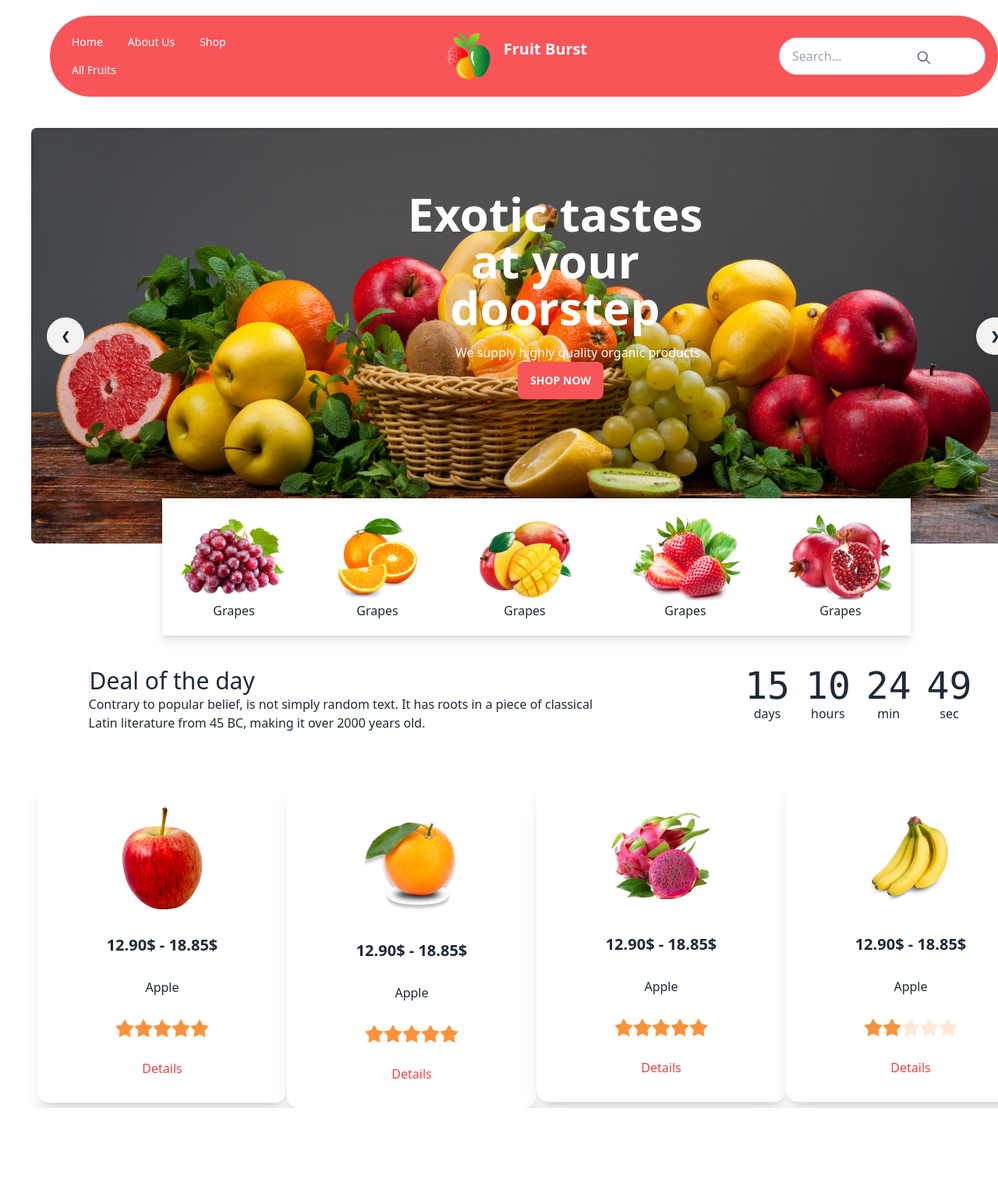
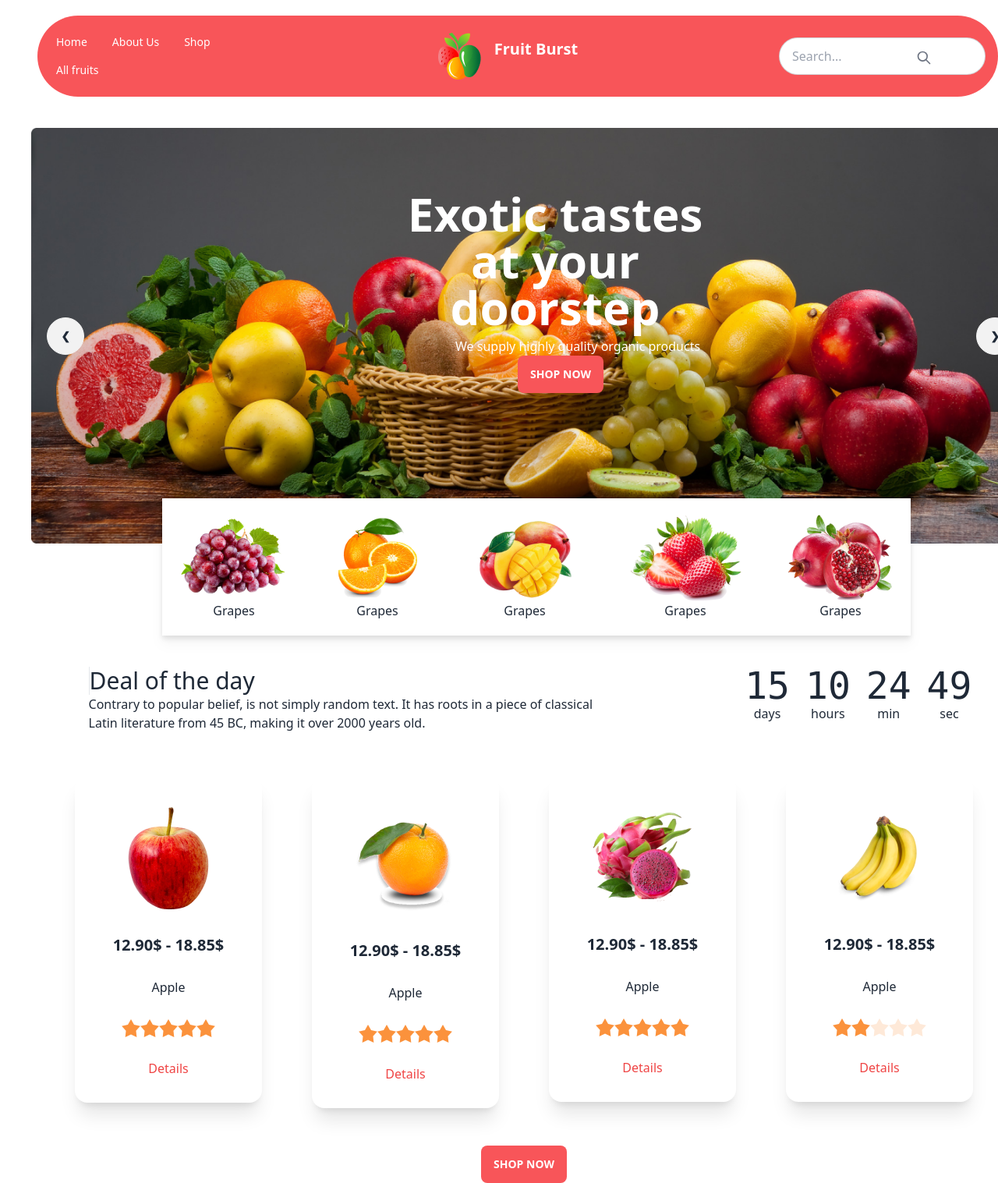
Before and after one commit to SalmanJunaed/fruit-brust, a website: page index.html in a window 1280 px wide. Shown: the top 1517 px of the page at 78% size. Before the commit the page ends 1421 px from the top, so only its background shows below. Drawn offline with nearby package versions, Linux system fonts and the light colour scheme.

Commit message:
deal card fixed, button added and width fixed

```diff
--- a/index.html
+++ b/index.html
@@ -30,18 +30,18 @@
     </script>
 
 </head>
-<body class="container font-lato">
+<body class="container font-lato w-[1240]">
     <header>
         <!-- Nav bar -->
-        <nav class=" mt-5 ml-8 md:ml-4 lg:ml-16">
-            <div class="navbar bg-base-100 md:bg-[#F85559] rounded-full md:text-white">
+        <nav class=" mt-5 ml-8 md:ml-4 lg:ml-12">
+            <div class="navbar bg-base-100 md:bg-[#F85559] rounded-full md:text-white pl-16">
                 <!-- Nav Start part -->
-                <div class="navbar-start">
-                    <ul class="menu menu-horizontal px-1 hidden lg:flex">
+                <div class="navbar-start -ml-16">
+                    <ul class="menu menu-horizontal hidden lg:flex lg:flex-1">
                         <li><a>Home</a></li>
                         <li><a>About Us</a></li>
                         <li><a>Shop</a></li>
-                        <li><a>All Fruits</a></li>
+                        <li><a>All fruits</a></li>
                     </ul>
                         <img src="images/logo.png" class="md:invisible" alt="">
                     <a class=" md:invisible btn btn-ghost normal-case text-xl ">Fruit Burst</a>
@@ -84,7 +84,7 @@
                     <div class="relative">
                         <div class="absolute lg:mt-20 lg:mx-96 pl-16">
                             <h2 class="lg:text-6xl text-3xl font-extrabold  text-center">Exotic tastes at your <br>doorstep</h1>
-                            <p class="lg:ml-24 lg:mt-4">We supply highly quality organic products</p>
+                            <p class="lg:ml-24 lg:mt-2">We supply highly quality organic products</p>
                             <button class="btn border-none bg-[#F85559] lg:ml-44 ml-24 text-white">Shop Now</button>
                         </div>
                         <img src="/images/banner1.png" class="w-full" />
@@ -99,7 +99,7 @@
                     <div class="relative">
                         <div class="absolute lg:mt-20 lg:mx-96 pl-16">
                             <h2 class="lg:text-6xl text-3xl font-extrabold  text-center">Exotic tastes at your <br>doorstep</h1>
-                            <p class="lg:ml-24 lg:mt-4">We supply highly quality organic products</p>
+                            <p class="lg:ml-24 lg:mt-2">We supply highly quality organic products</p>
                             <button class="btn border-none bg-[#F85559] lg:ml-44 ml-24 text-white">Shop Now</button>
                         </div>
                         <img src="/images/banner2.png" class="w-full" />
@@ -114,7 +114,7 @@
                     <div class="relative">
                         <div class="absolute lg:mt-20 lg:mx-96 pl-16">
                             <h2 class="lg:text-6xl text-3xl font-extrabold  text-center">Exotic tastes at your <br>doorstep</h1>
-                            <p class="lg:ml-24 lg:mt-4">We supply highly quality organic products</p>
+                            <p class="lg:ml-24 lg:mt-2">We supply highly quality organic products</p>
                             <button class="btn border-none bg-[#F85559] lg:ml-44 ml-24 text-white">Shop Now</button>
                         </div>
                         <img src="/images/banner3.png" class="w-full" />
@@ -129,7 +129,7 @@
                     <div class="relative">
                         <div class="absolute lg:mt-20 lg:mx-96 pl-16">
                             <h2 class="lg:text-6xl text-3xl font-extrabold  text-center">Exotic tastes at your <br>doorstep</h1>
-                            <p class="lg:ml-24 lg:mt-4">We supply highly quality organic products</p>
+                            <p class="lg:ml-24 lg:mt-2">We supply highly quality organic products</p>
                             <button class="btn border-none bg-[#F85559] lg:ml-44 ml-24 text-white">Shop Now</button>
                         </div>
                         <img src="/images/banner4.png" class="w-full" />
@@ -208,12 +208,11 @@
         </section>
         <!-- Fruits review and product price -->
         <section>
-            <div class="flex lg:flex-row flex-col w-full px-12">
-
+            <div class="flex lg:flex-row justify-between flex-col w-full gap-2 px-8 pl-24">
                 <!-- product card 1 -->
                 <div class=" ">
                     <div onclick="my_modal_1.showModal()">
-                        <div class="card w-80 bg-base-100 shadow-xl">
+                        <div class="card w-60 bg-base-100 shadow-xl">
                             <figure class="px-10 pt-10">
                                 <img src="/images/fruit6.png" alt="Shoes" class="rounded-xl" />
                             </figure>
@@ -264,7 +263,7 @@
                 <!-- product card 2 -->
                 <div>
                     <div onclick="my_modal_2.showModal()">
-                        <div class="card w-80 bg-base-100 shadow-xl">
+                        <div class="card w-60 bg-base-100 shadow-xl">
                             <figure class="px-10 pt-10">
                                 <img src="/images/fruit7.png" alt="Shoes" class="rounded-xl" />
                             </figure>
@@ -315,7 +314,7 @@
                 <!-- product card 3 -->
                 <div>
                     <div onclick="my_modal_3.showModal()">
-                        <div class="card w-80 bg-base-100 shadow-xl">
+                        <div class="card w-60 bg-base-100 shadow-xl">
                             <figure class="px-10 pt-10">
                                 <img src="/images/fruit8.png" alt="Shoes" class="rounded-xl" />
                             </figure>
@@ -366,7 +365,7 @@
                 <!-- product card 4 -->
                 <div>
                     <div onclick="my_modal_4.showModal()">
-                        <div class="card w-80 bg-base-100 shadow-xl">
+                        <div class="card w-60 bg-base-100 shadow-xl">
                             <figure class="px-10 pt-10">
                                 <img src="/images/fruit9.png" alt="Shoes" class="rounded-xl" />
                             </figure>
@@ -416,6 +415,9 @@
                 </div>
 
             </div>
+            <div class="flex justify-center pt-12">
+                <button class="btn border-none bg-[#F85559] lg:ml-16 text-white">Shop Now</button>
+            </div>
         </section>
     </main>
     <footer>
```
